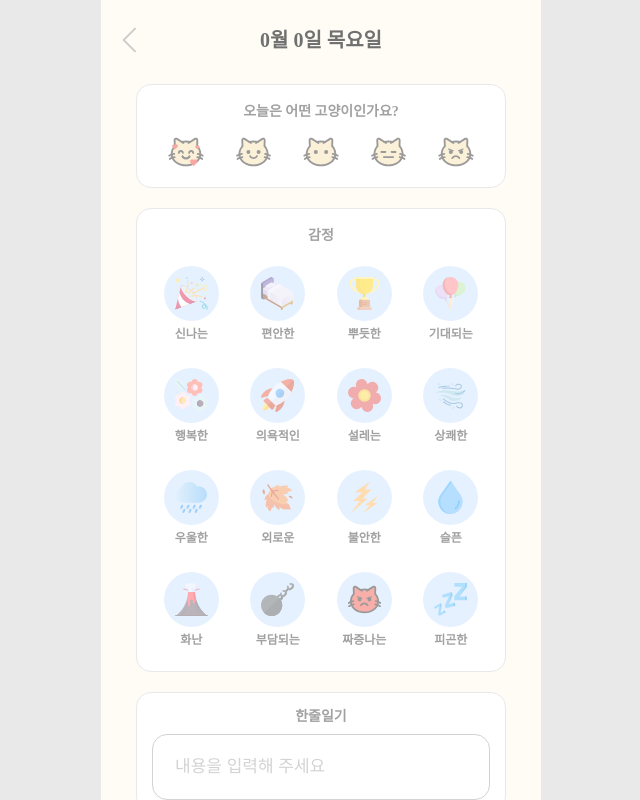
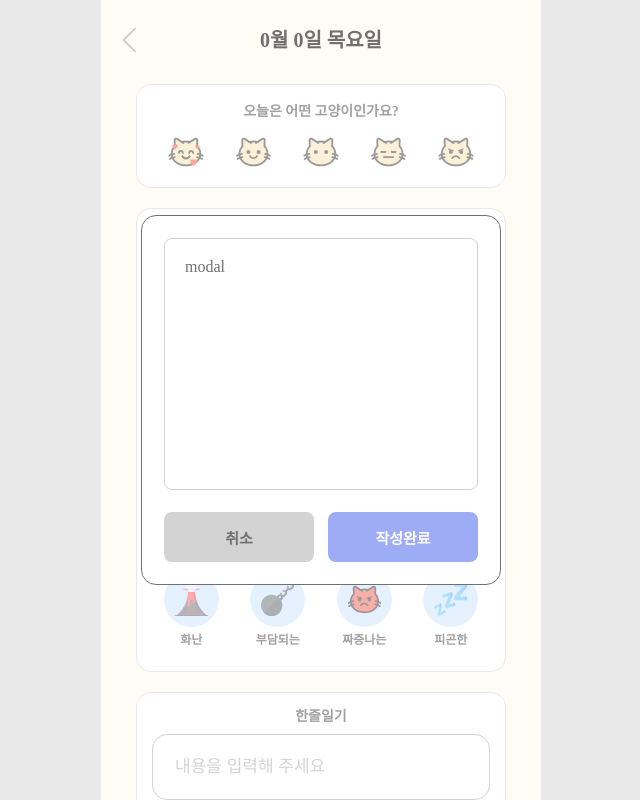
Before and after one commit to ShinjungOh/Haru-Hannyan, a React (Vite) app: page /calendar/write in a window 1280 px wide. Shown: the whole page, without its empty margins (319-959 px from the left). Built offline with nearby package versions, Linux system fonts and the light colour scheme.

Commit message:
feat: 모달창 UI 구현

```diff
--- a/src/pages/WritePostPage.tsx
+++ b/src/pages/WritePostPage.tsx
@@ -9,6 +9,7 @@ import { useNavigate } from 'react-router';
 import FeelingContainer from '@ui/components/layout/diary/FeelingContainer';
 import EmotionContainer from '@ui/components/layout/diary/EmotionContainer';
 import InputBox from '@ui/components/layout/common/InputBox';
+import Modal from '@ui/components/layout/common/modal';
 import { handleAxiosError, http } from '../api/http';
 
 type newDiaryType = {
@@ -103,6 +104,7 @@ export default function WritePostPage() {
     <>
       <WritePostHeader year={parseYear} month={parseMonth} date={parseDate} />
       <Body>
+        <Modal />
         <Container>
           <FeelingContainer diary={diary} onClick={handleClickDiaryFeeling} />
           <EmotionContainer diary={diary} onClick={handleClickDiaryEmotion} />
--- /dev/null
+++ b/src/ui/components/layout/common/modal.tsx
@@ -0,0 +1,80 @@
+import styled from '@emotion/styled';
+import styleToken from '@ui/styles/styleToken.css';
+
+export default function Modal() {
+  const handleClickCancel = () => {
+    console.log('cancel');
+  };
+
+  const handleClickSubmit = () => {
+    console.log('submit');
+  };
+
+  return (
+    <Container>
+      <TextContainer>modal</TextContainer>
+      <ButtonContainer>
+        <CancelButton onClick={handleClickCancel}>취소</CancelButton>
+        <ConfirmButton onClick={handleClickSubmit}>작성완료</ConfirmButton>
+      </ButtonContainer>
+    </Container>
+  );
+}
+
+const Container = styled.div`
+  position: absolute;
+  top: 50%;
+  left: 50%;
+  transform: translate(-50%, -50%);
+  width: 360px;
+  height: 370px;
+  border: 1px solid ${styleToken.color.gray2};
+  padding: 22px;
+  border-radius: 15px;
+  background-color: ${styleToken.color.white};
+  z-index: 1;
+  display: flex;
+  flex-direction: column;
+  justify-content: center;
+  align-items: center;
+`;
+
+const TextContainer = styled.div`
+  width: 100%;
+  height: 100%;
+  padding: 20px;
+  border: 1px solid ${styleToken.color.gray4};
+  border-radius: 8px;
+  color: ${styleToken.color.gray2};
+`;
+
+const ButtonContainer = styled.div`
+  display: flex;
+  flex-direction: row;
+  justify-content: space-between;
+  align-items: center;
+  margin-top: 22px;
+  width: 100%;
+`;
+
+const CancelButton = styled.button`
+  width: 150px;
+  height: 50px;
+  border-radius: 8px;
+  border: none;
+  background-color: ${styleToken.color.gray4};
+  color: ${styleToken.color.gray2};
+  font-weight: 600;
+  font-size: 15px;
+`;
+
+const ConfirmButton = styled.button`
+  width: 150px;
+  height: 50px;
+  border-radius: 8px;
+  border: none;
+  background-color: ${styleToken.color.alert1};
+  color: ${styleToken.color.white};
+  font-weight: 600;
+  font-size: 15px;
+`;
```
